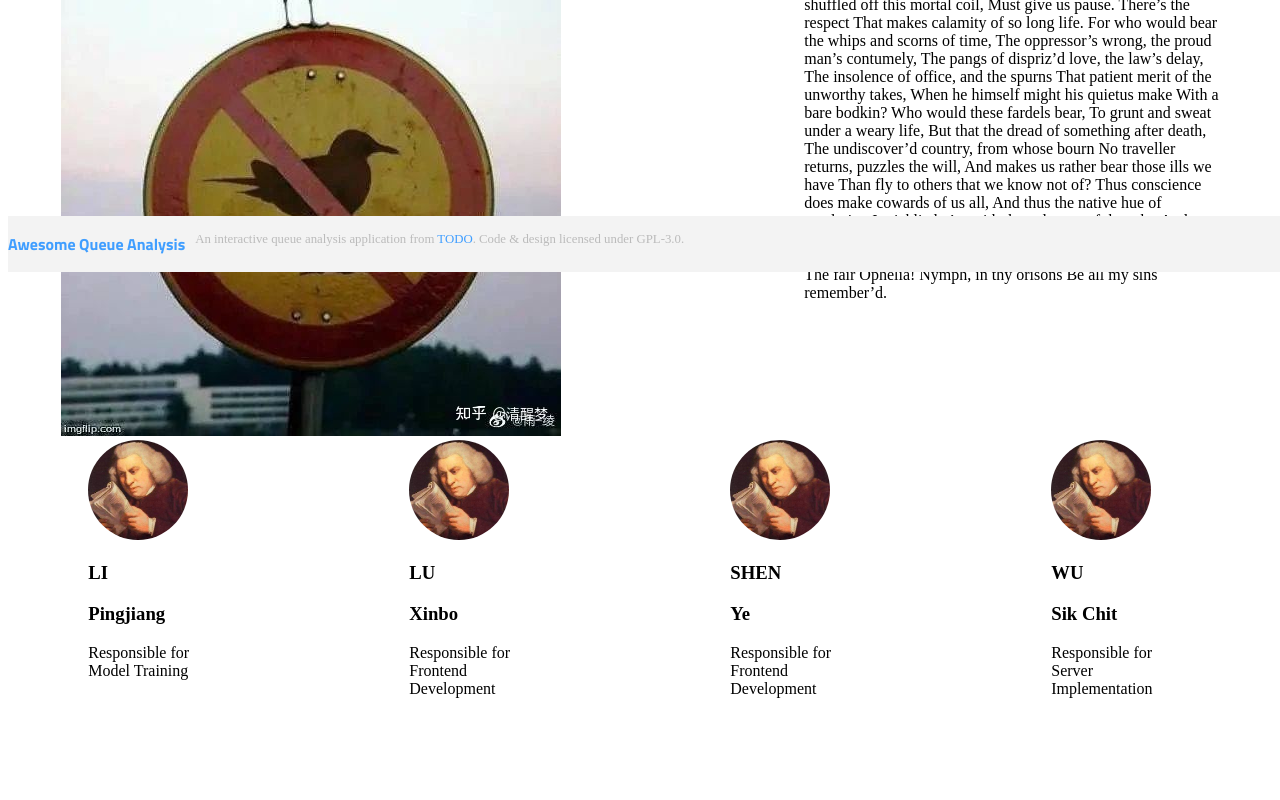
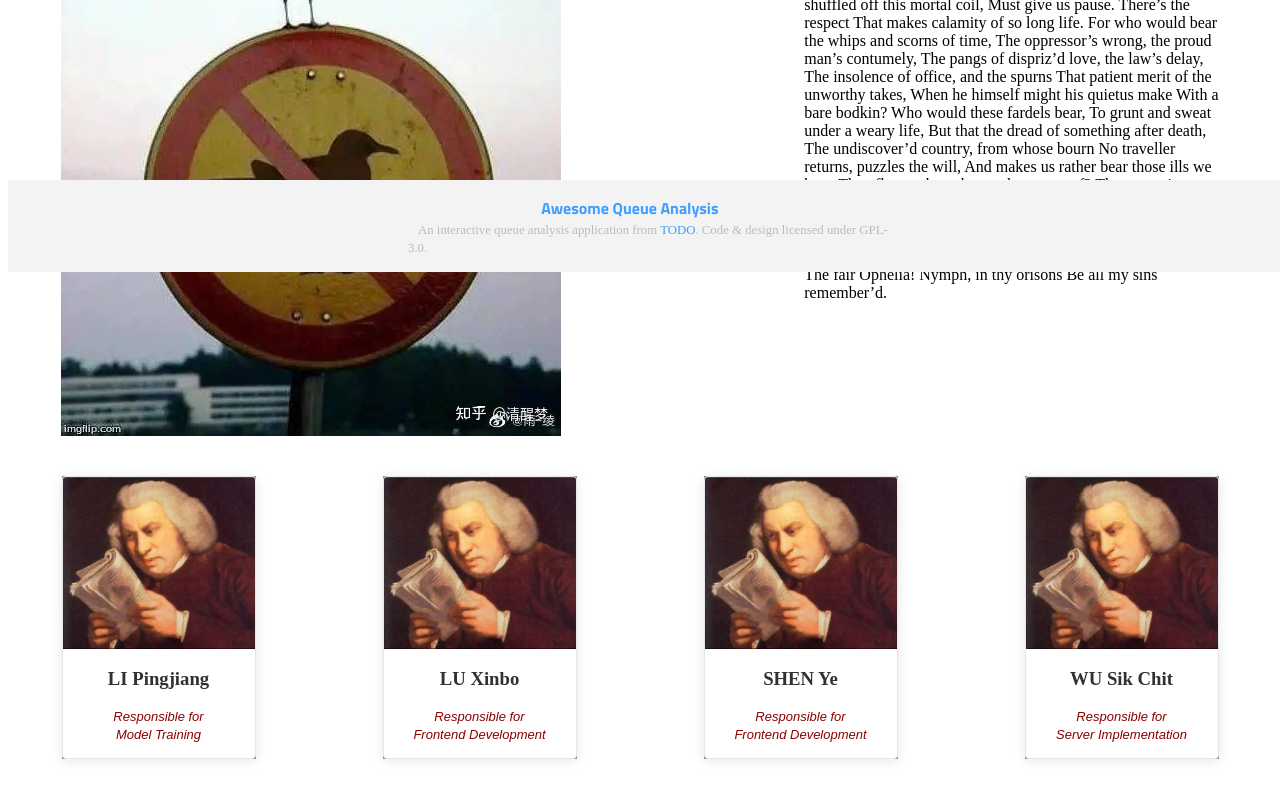
Before and after one commit to GCH5/fyp-frontend-elementui, a Vue app: page /#/ in a window 1280 px wide. Shown: the part 528-1328 px from the top of the page. Before the commit the page ends 1250 px from the top, so only its background shows below. Built offline with nearby package versions, Linux system fonts and the light colour scheme; a web font is replaced by a local one.

Commit message:
minor changes on display

```diff
--- a/src/components/AppFooter.vue
+++ b/src/components/AppFooter.vue
@@ -1,11 +1,17 @@
 <template>
     <footer>
-        <el-row>
+      <el-row type="flex" justify="center">
+        <el-col :span="4">
           <AppLink name="home" class="logo-font">Awesome Queue Analysis</AppLink>
+        </el-col>
+      </el-row>
+      <el-row type="flex" justify="center">
+        <el-col :span="9">
           <span class="attribution">
             An interactive queue analysis application from
             <a href="https://thinkster.io">TODO</a>. Code &amp; design licensed under GPL-3.0.
           </span>
+        </el-col>
       </el-row>
     </footer>
   </template>
@@ -16,9 +22,8 @@
 }
 footer {
     background: #f3f3f3;
-    margin-top: 3rem;
     padding: 1rem 0;
-    position: absolute;
+    position: fixed;
     bottom: 0;
     width: 100%;
 }
--- a/src/components/AppNavigation.vue
+++ b/src/components/AppNavigation.vue
@@ -3,11 +3,9 @@
       <div>
         <el-row justify="space-between">
           <el-col :span="6">
-                    <AppLink
-                        class="navbar-brand"
-                        name="home"
-                        @click="selectHomePage"
-                    >Awesome Queue Analysis</AppLink>
+            <span style="position: absolute;top: 50%;transform: translateY(-50%);">
+              <AppLink class="navbar-brand" name="home" @click="selectHomePage">Awesome Queue Analysis</AppLink>
+            </span>
           </el-col>
           <el-col :span="7">
             <el-menu
@@ -23,6 +21,7 @@
                 :index="link.index"
               >{{ link.title }}</el-menu-item>
               <a
+                class="icon-header"
                 :href="githubLink"
                 title="GitHub"
                 target="_blank"
@@ -99,6 +98,10 @@ const navLinks = <NavLink[]>[
 a {
     background-color: transparent;
 }
+.icon-header {
+  line-height: var(--el-menu-item-height);
+  padding: 0 20px;
+}
 
 a:active {
     outline: 0;
--- a/src/components/MemberInfo.vue
+++ b/src/components/MemberInfo.vue
@@ -1,7 +1,7 @@
 <template>
     <div>
-        <el-row justify="space-around" :gutter="20">
-            <el-col v-for="member in members" :key="member.memberId" :span="3">
+        <el-row class="member-info" justify="space-around" :gutter="20">
+            <el-col v-for="member in members" :key="member.memberId" :span="4">
                 <MemberInfoMember
                     :lastName="member.lastName"
                     :firstName="member.firstName"
@@ -12,6 +12,12 @@
         </el-row>
     </div>
 </template>
+<style>
+    .member-info{
+        padding-top: 36px;
+        padding-bottom: 60px;
+    }
+</style>
 <script lang="ts" setup>
 import MemberInfoMember from "./MemberInfoMember.vue";
 import MemberInfo from "./MemberInfoMember.vue";
--- a/src/components/MemberInfoMember.vue
+++ b/src/components/MemberInfoMember.vue
@@ -1,23 +1,51 @@
 <template>
-    <div>
-        <el-avatar :size="100" :src="`src/assets/img/memberAvatar${props.memberId}.jpg`" :alt="`memberAvatar${props.memberId}`"></el-avatar>
-        <h3>{{props.lastName}}</h3>
-        <h3>{{props.firstName}}</h3>
-        <p>Responsible for
-            <br>
+    <div class="card">
+      <el-card :body-style="{ padding: '0px' }">
+        <img
+          :src="`src/assets/img/memberAvatar${props.memberId}.jpg`"
+          :alt="`memberAvatar${props.memberId}`"
+          class="image"
+        />
+        <div>
+          <h3 style="text-align:center">{{props.lastName}} {{props.firstName}}</h3>
+          <p style="font-size: 13px;line-height: 1.4em;text-align: center;font-style: italic;font-family: futura-lt-w01-light,sans-serif;color: #8B0000;" class="introduct">
+            Responsible for
+            <br />
             {{props.responsibility}}
-        </p>
+          </p>
+        </div>
+      </el-card>
     </div>
-</template>
-<script setup lang="ts">
+  </template>
+  <style>
+  .image {
+    width: 100%;
+    display: block;
+  }
 
-export interface MemberInfo {
-    lastName: string,
-    firstName: string,
-    responsibility: string,
-    memberId: string
-}
+  .clearfix:before,
+  .clearfix:after {
+    display: table;
+    content: "";
+  }
 
-const props = defineProps<MemberInfo>()
+  .clearfix:after {
+    clear: both;
+  }
+  .introduct {
+    font-family: "futura-lt-w01-light, sans-serif";
+  }
+  .card {
+    background-color: #909399;
+  }
+  </style>
+  <script setup lang="ts">
+  export interface MemberInfo {
+    lastName: string;
+    firstName: string;
+    responsibility: string;
+    memberId: string;
+  }
 
-</script>
+  const props = defineProps<MemberInfo>();
+  </script>
```
Lines whose indentation alone changed are shown as unchanged.
